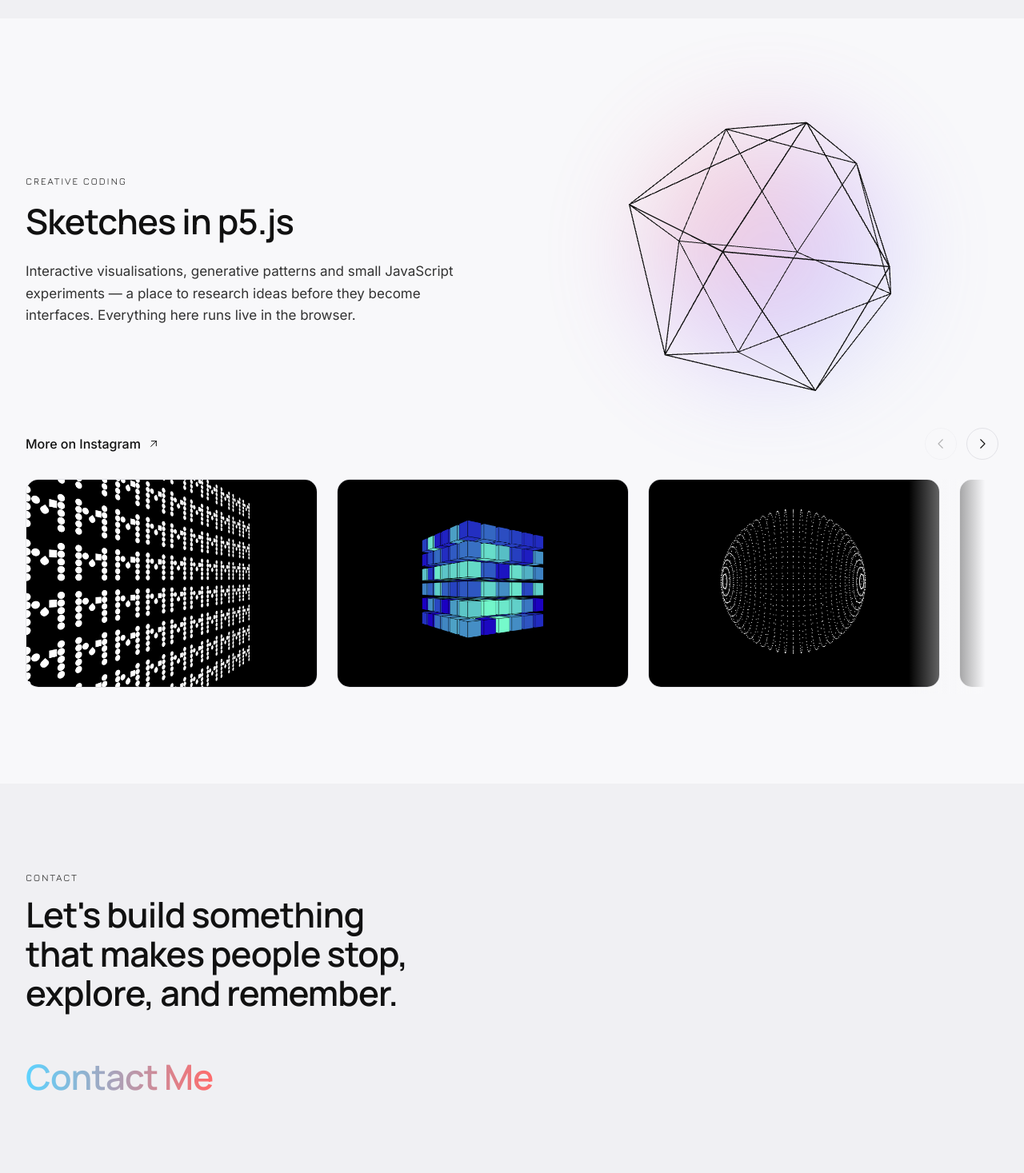
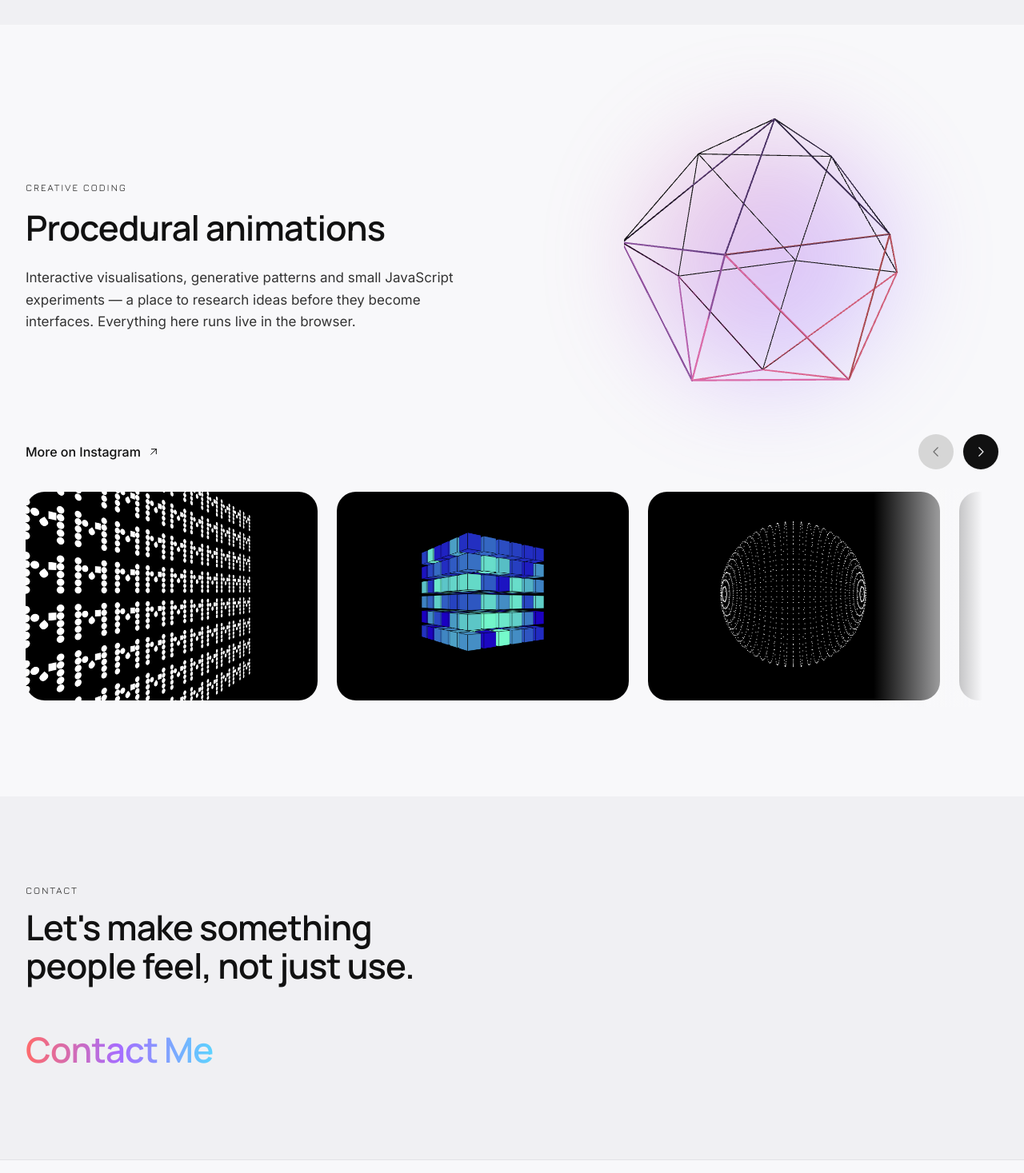
Before and after one commit to msdreams/maria_shmakova, a React (Create React App) app: page / in a window 1280 px wide. Shown: the part 1330-2797 px from the top of the page at 80% size. Built offline with nearby package versions, Linux system fonts and the light colour scheme.

Commit message:
design update

```diff
--- a/src/Components/home/Contact.tsx
+++ b/src/Components/home/Contact.tsx
@@ -6,7 +6,7 @@ export const Contact = () => (
   <Section
     id="contact"
     eyebrow="Contact"
-    title="Let's build something that makes people stop, explore, and remember."
+    title="Let's make something people feel, not just use."
     titleClassName="max-w-[18ch]"
     tone="paper-2"
   >
--- a/src/Components/home/CreativeCoding.tsx
+++ b/src/Components/home/CreativeCoding.tsx
@@ -7,6 +7,7 @@ import { P5Canvas } from "../p5/P5Canvas";
 import { Button } from "../ui/Button";
 import { Carousel, carouselArrowClass } from "../ui/Carousel";
 import { IconArrowUpRight, IconChevronLeft, IconChevronRight } from "../ui/Icons";
+import { LightRing } from "../ui/LightRing";
 import { Reveal } from "../ui/Reveal";
 import { Section } from "../ui/Section";
 import { SketchModal } from "./SketchModal";
@@ -17,11 +18,13 @@ const Thumb = ({ img, title, onClick, className, eager }: { img: string; title:
     onClick={onClick}
     data-slide
     className={classNames(
-      "group relative block overflow-hidden rounded-2xl border border-line bg-ink text-left focus-visible:outline-none focus-visible:ring-2 focus-visible:ring-ink/30",
+      "group relative block rounded-3xl text-left focus-visible:outline-none focus-visible:ring-2 focus-visible:ring-ink/30",
       className
     )}
     aria-label={`Open sketch: ${title}`}
   >
+    <LightRing />
+    <span className="relative block overflow-hidden rounded-3xl bg-ink">
       <img
         src={img}
         alt={title}
@@ -29,6 +32,7 @@ const Thumb = ({ img, title, onClick, className, eager }: { img: string; title:
         decoding="async"
         className="aspect-[7/5] w-full object-cover transition-transform duration-700 ease-smooth group-hover:scale-[1.05]"
       />
+    </span>
   </button>
 );
 
@@ -46,7 +50,7 @@ export const CreativeCoding = () => {
       <div className="grid grid-cols-1 items-center gap-10 md:grid-cols-2 md:gap-16">
         <Reveal>
           <p className="eyebrow mb-5">Creative coding</p>
-          <h2 className="font-heading text-display-lg font-semibold text-ink">Sketches in p5.js</h2>
+          <h2 className="font-heading text-display-lg font-semibold text-ink">Procedural animations</h2>
           <p className="mt-6 max-w-[56ch] text-[17px] leading-relaxed text-ink-700">
             Interactive visualisations, generative patterns and small JavaScript experiments — a place to
             research ideas before they become interfaces. Everything here runs live in the browser.
@@ -54,7 +58,7 @@ export const CreativeCoding = () => {
         </Reveal>
 
         <Reveal delay={0.1} className="relative isolate mx-auto h-[300px] w-[300px] md:h-[360px] md:w-[360px]">
-          <div className="absolute inset-6 -z-10 rounded-full bg-accent-radial opacity-30 blur-3xl" />
+          <div className="absolute inset-6 -z-10 rounded-full bg-accent-diag bg-200 opacity-35 blur-3xl animate-gradient-shift" />
           <P5Canvas sketch={sectionIcosahedron} pauseWhenHidden className="[&>canvas]:!h-full [&>canvas]:!w-full" />
         </Reveal>
       </div>
--- a/src/Components/home/Hero.tsx
+++ b/src/Components/home/Hero.tsx
@@ -5,13 +5,14 @@ import photo from "../../assets/images/Photo.png";
 import { site } from "../../data/site";
 import { INTRO_MS, introSeen } from "../layout/LoadingScreen";
 import { Button } from "../ui/Button";
+import { LightRing } from "../ui/LightRing";
 import { TiltCard } from "../ui/TiltCard";
 
-const ease = [0.2, 0.7, 0.2, 1] as const;
+const ease = [0.16, 1, 0.3, 1] as const; // expo-style ease-out: quick start, very soft landing
 const fadeUp = (delay: number) => ({
   initial: { opacity: 0, y: 20 },
   animate: { opacity: 1, y: 0 },
-  transition: { duration: 0.7, ease, delay },
+  transition: { duration: 1, ease, delay },
 });
 
 const titleCopy = (
@@ -92,7 +93,8 @@ export const Hero = () => {
       range.selectNodeContents(text);
       const next = lineBoxes(h1.getBoundingClientRect(), range.getClientRects());
       setLines(next);
-      setTitleWidth(text.offsetWidth);
+      // the copy must wrap exactly like the real text: use the block width, not the inline box
+      setTitleWidth(h1.clientWidth);
       const felt = feltRef.current;
       const last = next[next.length - 1];
       if (felt && last) {
@@ -207,13 +209,18 @@ export const Hero = () => {
           {/* outside the tilt, so the glow stays put and adds depth */}
           <div className="absolute -inset-3 -z-10 rounded-[2rem] bg-accent-diag opacity-[0.12] blur-2xl" />
           <TiltCard className="rounded-3xl">
+            <div className="group relative rounded-3xl">
+              {/* gradient light running along the frame: one lap after the photo appears,
+                  a pass every ~10s, continuous while hovered */}
+              <LightRing mode="auto" />
               <img
                 src={photo}
                 alt={`${site.name}, portrait`}
-              className="aspect-square w-full rounded-3xl border border-line object-cover object-top shadow-[0_24px_60px_-30px_rgba(17,17,17,0.35)]"
+                className="relative aspect-square w-full rounded-3xl border border-line object-cover object-top shadow-[0_24px_60px_-30px_rgba(17,17,17,0.35)]"
                 width={891}
                 height={891}
               />
+            </div>
           </TiltCard>
         </div>
       </motion.div>
--- a/src/Components/home/ProjectsCarousel.tsx
+++ b/src/Components/home/ProjectsCarousel.tsx
@@ -17,10 +17,10 @@ export const ProjectsCarousel = () => (
       tone="paper-2"
       renderControls={({ prev, next, step }) => (
         <Reveal className="mb-10 md:mb-14">
-          <h2 className="mb-6 font-heading text-display-lg font-semibold text-ink">Projects</h2>
+          <h2 className="mb-6 font-heading text-display-lg font-semibold text-ink">Selected projects</h2>
           <div className="flex items-center justify-between gap-6">
             <Button as="link" to="/projects" variant="link">
-              All Projects
+              More projects
             </Button>
             <div className="flex shrink-0 items-center gap-3">
               <button
--- a/src/Components/p5/icosahedron.ts
+++ b/src/Components/p5/icosahedron.ts
@@ -4,6 +4,10 @@ export type IcosahedronOptions = {
   stroke?: string;
   size?: number;
   strokeWeight?: number;
+  /** When set, a band of these colours sweeps over the wireframe on click / idle spins. */
+  palette?: string[];
+  /** Length of one colour sweep in ms. */
+  sweepMs?: number;
 };
 
 const easeInOut = (t: number) => (t < 0.5 ? 2 * t * t : 1 - (2 * (1 - t)) ** 2 / 2);
@@ -19,7 +23,7 @@ const IDLE_MAX = 6200;
  * seconds — eases to a random pose; a drag orbits freely. Transparent
  * background so a CSS glow can sit behind it.
  */
-export const createIcosahedron = ({ stroke = "#111111", size = 360, strokeWeight = 1.2 }: IcosahedronOptions = {}) =>
+export const createIcosahedron = ({ stroke = "#111111", size = 360, strokeWeight = 1.2, palette, sweepMs = 1500 }: IcosahedronOptions = {}) =>
   (p: p5) => {
     const scaleFactor = size / 3.6;
     let verts: number[][] = [];
@@ -36,6 +40,18 @@ export const createIcosahedron = ({ stroke = "#111111", size = 360, strokeWeight
     let lastY = 0;
 
     let tween: { from: [number, number, number]; to: [number, number, number]; t: number } | null = null;
+    let ramp: p5.Color[] = [];
+    let ink: p5.Color;
+    // 0..1 while a colour band travels across the shape; -1 when idle
+    let sweep = -1;
+
+    // colour at position t (0..1) along the open palette ramp
+    const rampColor = (t: number) => {
+      const n = ramp.length - 1;
+      const x = Math.min(Math.max(t, 0), 1) * n;
+      const i = Math.min(Math.floor(x), n - 1);
+      return p.lerpColor(ramp[i], ramp[i + 1], x - i);
+    };
     let idleIn = IDLE_MIN + Math.random() * (IDLE_MAX - IDLE_MIN);
 
     const resetIdle = () => {
@@ -43,6 +59,7 @@ export const createIcosahedron = ({ stroke = "#111111", size = 360, strokeWeight
     };
 
     const spinToRandom = () => {
+      if (ramp.length) sweep = 0;
       tween = {
         from: [rotX, rotY, rotZ],
         to: [rotX + randAngle(), rotY + randAngle(), rotZ + randAngle() * 0.5],
@@ -55,6 +72,8 @@ export const createIcosahedron = ({ stroke = "#111111", size = 360, strokeWeight
       p.createCanvas(size, size, p.WEBGL);
       p.cursor("pointer");
       p.angleMode(p.DEGREES);
+      if (palette && palette.length > 1) ramp = palette.map((c) => p.color(c));
+      ink = p.color(stroke);
       const phi = 0.5 * (1 + Math.sqrt(2));
       verts = [
         [phi, 1, 0], [phi, -1, 0], [-phi, -1, 0], [-phi, 1, 0],
@@ -139,7 +158,25 @@ export const createIcosahedron = ({ stroke = "#111111", size = 360, strokeWeight
       p.rotateZ(rotZ);
 
       const wave = p.map(p.sin(p.frameCount), -1, 1, 3, 0);
-      for (const f of faces) {
+
+      // colour band: a soft window that moves top → bottom over the faces, like the title sweep
+      const BAND = 0.45;
+      if (sweep >= 0) {
+        sweep += p.deltaTime / sweepMs;
+        if (sweep > 1) sweep = -1;
+      }
+      const center = sweep >= 0 ? sweep * (1 + 2 * BAND) - BAND : -10;
+
+      for (let fi = 0; fi < faces.length; fi++) {
+        const f = faces[fi];
+        if (sweep >= 0) {
+          // faces are listed roughly top → bottom
+          const t = fi / (faces.length - 1);
+          const w = Math.max(0, 1 - Math.abs(t - center) / BAND);
+          const k = w * w * (3 - 2 * w); // smoothstep
+          p.stroke(p.lerpColor(ink, rampColor(t), k));
+          p.strokeWeight(strokeWeight + k * 0.8);
+        }
         p.push();
         p.rotateX(wave);
         p.beginShape();
@@ -150,5 +187,7 @@ export const createIcosahedron = ({ stroke = "#111111", size = 360, strokeWeight
     };
   };
 
-export const sectionIcosahedron = createIcosahedron();
-export const sectionIcosahedronSmall = createIcosahedron({ size: 280 });
+const accentPalette = ["#FF6B6B", "#A66CFF", "#5DD3FF"];
+
+export const sectionIcosahedron = createIcosahedron({ palette: accentPalette });
+export const sectionIcosahedronSmall = createIcosahedron({ size: 280, palette: accentPalette });
--- a/src/Components/ui/Carousel.tsx
+++ b/src/Components/ui/Carousel.tsx
@@ -29,7 +29,8 @@ type CarouselProps = {
 };
 
 export const carouselArrowClass =
-  "inline-flex h-10 w-10 items-center justify-center rounded-full border border-line text-ink transition-all duration-300 ease-smooth hover:border-ink disabled:pointer-events-none disabled:opacity-30 focus-visible:outline-none focus-visible:ring-2 focus-visible:ring-ink/30 focus-visible:ring-offset-2 focus-visible:ring-offset-paper";
+  // solid ink discs: the outlined version disappeared against the paper background
+  "btn-gradient inline-flex h-11 w-11 items-center justify-center rounded-full bg-ink text-paper shadow-sm transition-all duration-300 ease-smooth hover:-translate-y-0.5 active:translate-y-0 disabled:pointer-events-none disabled:bg-ink-200 disabled:text-ink-500 disabled:shadow-none focus-visible:outline-none focus-visible:ring-2 focus-visible:ring-ink/30 focus-visible:ring-offset-2 focus-visible:ring-offset-paper";
 
 const DRAG_THRESHOLD = 6;
 
@@ -147,7 +148,7 @@ export const Carousel = ({ children, label, className, renderControls, tone = "p
           onClickCapture={onClickCapture}
           onDragStart={(e) => e.preventDefault()}
           className={classNames(
-            "no-scrollbar flex cursor-grab gap-6 overflow-x-auto pb-2 select-none",
+            "no-scrollbar -mx-1 flex cursor-grab gap-6 overflow-x-auto px-1 py-1 pb-2 scroll-px-1 select-none",
             dragging ? "snap-none cursor-grabbing" : "snap-x snap-mandatory"
           )}
         >
@@ -156,8 +157,10 @@ export const Carousel = ({ children, label, className, renderControls, tone = "p
         <div
           aria-hidden
           className={classNames(
-            "pointer-events-none absolute inset-y-0 right-0 w-16 bg-gradient-to-l from-15% to-transparent transition-opacity duration-300 md:w-28",
-            tone === "paper-2" ? "from-paper-2" : "from-paper",
+            // covers the rail's 4px overhang (-mx-1) and fades out over a wider, softer ramp
+            "pointer-events-none absolute inset-y-0 -right-1 w-24 bg-gradient-to-l to-transparent transition-opacity duration-300 md:w-40",
+            tone === "paper-2" ? "from-paper-2 via-paper-2/55" : "from-paper via-paper/55",
+            "from-15% via-55%",
             next ? "opacity-100" : "opacity-0"
           )}
         />
--- /dev/null
+++ b/src/Components/ui/LightRing.tsx
@@ -0,0 +1,31 @@
+import classNames from "classnames";
+
+type LightRingProps = {
+  /**
+   * `auto`: one lap after mount, a pass every ~10s, continuous on hover (hero photo).
+   * `hover`: only while the closest `.group` ancestor is hovered (cards).
+   */
+  mode?: "auto" | "hover";
+  /** Radius class of the framed element; the ring adds 3px around it. */
+  radius?: string;
+  className?: string;
+};
+
+/**
+ * A short gradient light running along the frame of the parent. The parent
+ * must be `relative`; the ring sits 3px outside it, so keep the framed
+ * element on top (e.g. `relative`) and give it the same radius.
+ */
+export const LightRing = ({ mode = "hover", radius = "rounded-[calc(1.5rem+3px)]", className }: LightRingProps) => (
+  <div
+    aria-hidden="true"
+    className={classNames(
+      "light-ring pointer-events-none absolute -inset-[3px] overflow-hidden",
+      mode === "auto" && "light-ring--auto",
+      radius,
+      className
+    )}
+  >
+    <div className="light-ring-beam" />
+  </div>
+);
--- a/src/Components/ui/Tag.tsx
+++ b/src/Components/ui/Tag.tsx
@@ -3,11 +3,11 @@ import type { CSSProperties, ReactNode } from "react";
 
 type TagProps = { children: ReactNode; className?: string; style?: CSSProperties };
 
-/** Solid pill. Pass `style` (background / inset edge) to tint it with a project colour. */
+/** Pill on a faint accent-gradient wash. Pass `style` (background / inset edge) to tint it with a project colour instead. */
 export const Tag = ({ children, className, style }: TagProps) => (
   <span
     className={classNames(
-      "inline-flex items-center rounded-full bg-ink-100 px-3 py-1 text-xs font-medium leading-5 text-ink-800",
+      "tag-accent inline-flex items-center rounded-full px-3 py-1 text-xs font-medium leading-5 text-ink-800 md:px-3.5 md:py-1.5 md:text-sm",
       className
     )}
     style={style}
--- a/src/index.css
+++ b/src/index.css
@@ -77,18 +77,20 @@
     @apply bg-accent bg-clip-text text-transparent bg-200 animate-gradient-shift;
   }
 
-  /* Same sweep as `.btn-gradient`, clipped to the glyphs. Idle it sits on
-     the coral stop; hover runs the colours through like a filled button. */
+  /* Same sweep as `.btn-gradient`, clipped to the glyphs. Idle it shows the
+     canonical coral → violet → sky; hover runs the colours through. */
   .gradient-text-sweep {
     background-image: linear-gradient(
       90deg,
       var(--c-coral),
       var(--c-violet),
       var(--c-sky),
-      var(--c-coral)
+      var(--c-coral),
+      var(--c-violet),
+      var(--c-sky)
     );
-    background-size: 300% 100%;
-    background-position: 100% 50%;
+    background-size: 250% 100%;
+    background-position: 0% 50%;
     -webkit-background-clip: text;
     background-clip: text;
     color: transparent;
@@ -97,7 +99,7 @@
 
   .group:hover .gradient-text-sweep,
   .group:focus-visible .gradient-text-sweep {
-    background-position: 0% 50%;
+    background-position: 100% 50%;
   }
 
   /* Same grow-from-left underline as the header nav. `link-underline` and
@@ -137,15 +139,11 @@
     content: "";
     @apply absolute inset-0 -z-10 opacity-0;
     border-radius: inherit;
-    background-image: linear-gradient(
-      90deg,
-      var(--c-coral-deep),
-      var(--c-violet-deep),
-      var(--c-sky-deep),
-      var(--c-coral-deep)
-    );
-    background-size: 300% 100%;
-    background-position: 100% 50%;
+    /* the site's accent trio, with a light ink veil so paper-coloured labels stay readable */
+    background-image: linear-gradient(rgba(17, 17, 17, 0.22), rgba(17, 17, 17, 0.22)),
+      linear-gradient(90deg, var(--c-coral), var(--c-violet), var(--c-sky), var(--c-coral));
+    background-size: 100% 100%, 300% 100%;
+    background-position: 0 0, 100% 50%;
     transition: opacity 0.35s cubic-bezier(0.2, 0.7, 0.2, 1),
       background-position 0.9s cubic-bezier(0.2, 0.7, 0.2, 1);
   }
@@ -153,7 +151,7 @@
   .btn-gradient:hover::before,
   .btn-gradient:focus-visible::before {
     @apply opacity-100;
-    background-position: 0% 50%;
+    background-position: 0 0, 0% 50%;
   }
 
   /* Scroll rails keep their own arrows, so the native bar is redundant. */
@@ -180,6 +178,107 @@
 
   /* Tight travelling highlight: letters stay ink until the band arrives.
      The last row parks a window on "felt." and leaves the rest ink. */
+  /* Tags: a whisper of the accent gradient on a light pill, with a hairline edge. */
+  .tag-accent {
+    background-image: linear-gradient(
+      135deg,
+      color-mix(in srgb, var(--c-coral) 16%, #fff),
+      color-mix(in srgb, var(--c-violet) 16%, #fff),
+      color-mix(in srgb, var(--c-sky) 16%, #fff)
+    );
+    box-shadow: inset 0 0 0 1px rgba(17, 17, 17, 0.08);
+    transition: box-shadow 0.3s cubic-bezier(0.2, 0.7, 0.2, 1);
+  }
+
+  .group:hover .tag-accent,
+  .tag-accent:hover {
+    box-shadow: inset 0 0 0 1px rgba(17, 17, 17, 0.18);
+  }
+
+  /* Frame light: a short conic beam spinning behind the framed element; only
+     the 3px ring around it is visible. `--auto` runs a lap on its own now and
+     then; otherwise it only shows while the `.group` is hovered. */
+  .light-ring {
+    opacity: 0;
+    transition: opacity 0.35s cubic-bezier(0.2, 0.7, 0.2, 1);
+    /* keep only the 3px band: everything inside the padding box is masked out,
+       so the beam never shows through translucent content on top */
+    padding: 3px;
+    -webkit-mask: linear-gradient(#000 0 0) content-box, linear-gradient(#000 0 0);
+    -webkit-mask-composite: xor;
+    mask: linear-gradient(#000 0 0) content-box, linear-gradient(#000 0 0);
+    mask-composite: exclude;
+  }
+
+  .light-ring--auto {
+    animation: photo-ring-pass 10s linear 1.6s infinite;
+  }
+
+  .light-ring--auto .light-ring-beam {
+    animation: photo-ring-spin 10s linear 1.6s infinite;
+  }
+
+  .light-ring-beam {
+    position: absolute;
+    inset: -50%;
+    background: conic-gradient(
+      from 0deg,
+      transparent 0 58%,
+      var(--c-coral) 70%,
+      var(--c-violet) 82%,
+      var(--c-sky) 94%,
+      transparent 100%
+    );
+  }
+
+  .group:hover .light-ring {
+    opacity: 1;
+    animation: none;
+  }
+
+  .group:hover .light-ring-beam {
+    animation: photo-ring-spin-hover 2.4s linear infinite;
+  }
+
+  /* one lap in the first 30% of the cycle, then rest */
+  @keyframes photo-ring-spin {
+    0% {
+      transform: rotate(0deg);
+    }
+    30%,
+    100% {
+      transform: rotate(360deg);
+    }
+  }
+
+  @keyframes photo-ring-pass {
+    0% {
+      opacity: 0;
+    }
+    4%,
+    24% {
+      opacity: 1;
+    }
+    30%,
+    100% {
+      opacity: 0;
+    }
+  }
+
+  @keyframes photo-ring-spin-hover {
+    to {
+      transform: rotate(360deg);
+    }
+  }
+
+  @media (prefers-reduced-motion: reduce) {
+    .light-ring,
+    .group:hover .light-ring {
+      opacity: 0;
+      animation: none;
+    }
+  }
+
   .hero-title-sweep {
     background-image: linear-gradient(90deg, var(--c-coral), var(--c-violet), var(--c-sky));
     -webkit-background-clip: text;
@@ -212,7 +311,6 @@
     -webkit-mask-position: calc(-1 * var(--spread-w)) 0;
     mask-position: calc(-1 * var(--spread-w)) 0;
     animation-name: hero-title-sweep-end;
-    animation-timing-function: cubic-bezier(0.2, 0.75, 0.15, 1);
     animation-fill-mode: both;
   }
 
@@ -227,6 +325,9 @@
     }
   }
 
+  /* Travel (0→64%) is linear like the other rows; the settle (64→100%) uses a long
+     ease-out. The final mask is wider than "felt." so its soft 12% edges fall outside
+     the glyphs and the whole word — period included — ends fully coloured. */
   @keyframes hero-title-sweep-end {
     0% {
       -webkit-mask-size: var(--spread-w) 100%;
@@ -235,6 +336,7 @@
       mask-position: calc(-1 * var(--spread-w)) 0;
       background-size: 100% 100%;
       background-position: 0 0;
+      animation-timing-function: linear;
     }
     64% {
       -webkit-mask-size: var(--spread-w) 100%;
@@ -243,14 +345,15 @@
       mask-position: calc(var(--felt-x) + (var(--felt-w) - var(--spread-w)) / 2) 0;
       background-size: 100% 100%;
       background-position: 0 0;
+      animation-timing-function: cubic-bezier(0.16, 1, 0.3, 1);
     }
     100% {
-      -webkit-mask-size: var(--felt-w) 100%;
-      mask-size: var(--felt-w) 100%;
-      -webkit-mask-position: var(--felt-x) 0;
-      mask-position: var(--felt-x) 0;
-      background-size: var(--felt-w) 100%;
-      background-position: var(--felt-x) 0;
+      -webkit-mask-size: calc(var(--felt-w) * 1.32) 100%;
+      mask-size: calc(var(--felt-w) * 1.32) 100%;
+      -webkit-mask-position: calc(var(--felt-x) - var(--felt-w) * 0.16) 0;
+      mask-position: calc(var(--felt-x) - var(--felt-w) * 0.16) 0;
+      background-size: calc(var(--felt-w) + 8px) 100%;
+      background-position: calc(var(--felt-x) - 4px) 0;
       background-repeat: no-repeat;
     }
   }
```
Also changed, not shown: src/Components/project/ProjectVisual.tsx (+8 -7 lines), src/Components/resume/ResumePage.tsx (+23 -20 lines). Lines whose indentation alone changed are shown as unchanged.
